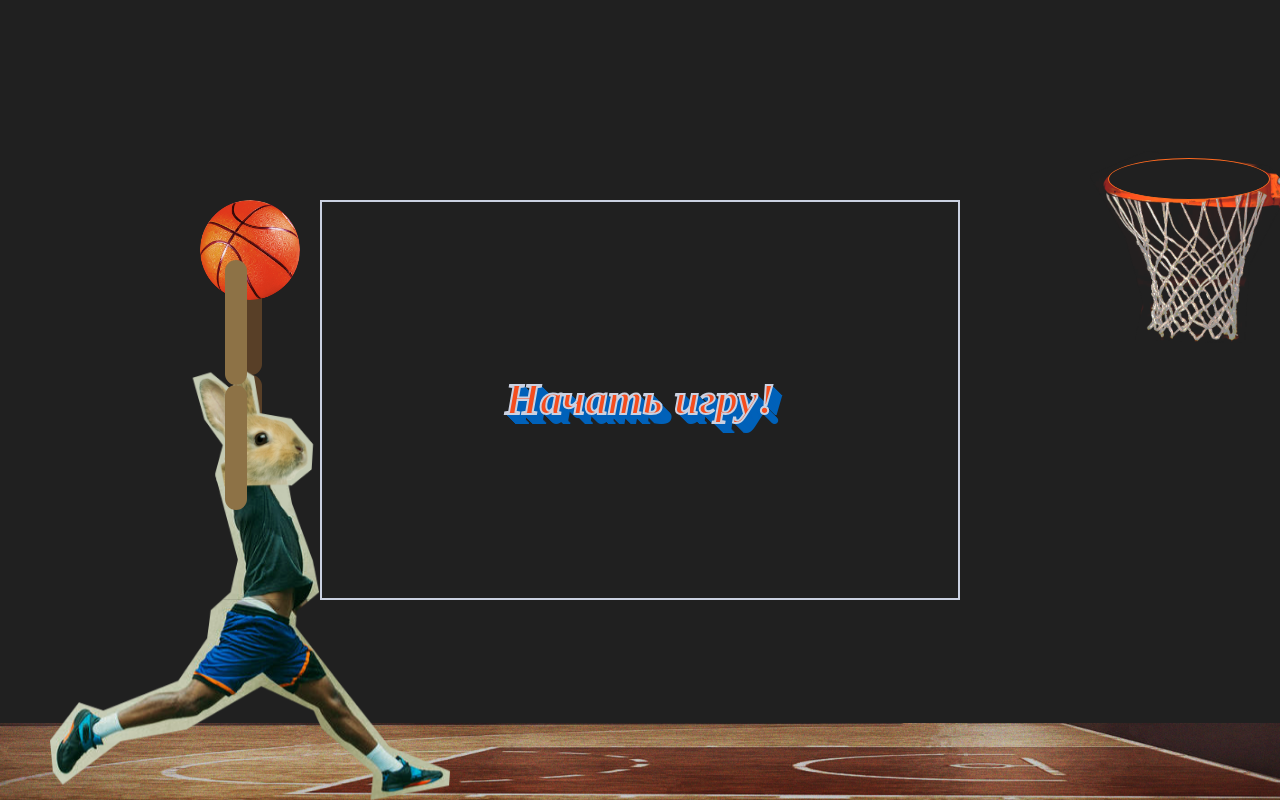
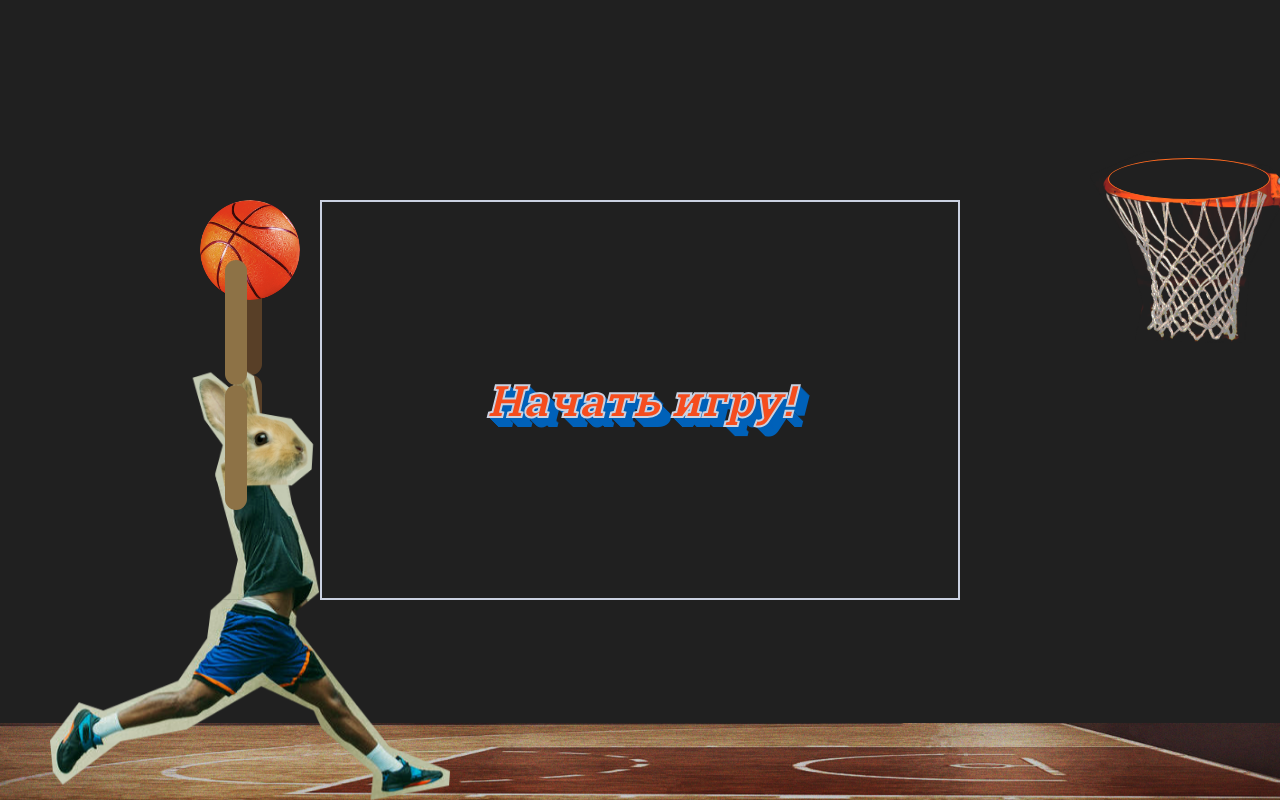
Before and after one commit to Rabbid777/basketball-game, a plain HTML site: page index.html in a window 1280 px wide. Drawn offline with Linux system fonts and the light colour scheme.

Commit message:
change font

```diff
--- a/css/main.css
+++ b/css/main.css
@@ -6,9 +6,8 @@ body {
   flex-direction: column;
   justify-content: center;
   align-items: center;
-  font-size: Times, Times New Roman, serif;
+  font-family: 'Roboto Slab', serif;
   font-weight: bold;
-  letter-spacing: -2px;
 }
 
 #room {
--- a/index.html
+++ b/index.html
@@ -3,6 +3,9 @@
   <head>
     <meta charset="utf-8" />
     <title></title>
+    <link rel="preconnect" href="https://fonts.googleapis.com">
+    <link rel="preconnect" href="https://fonts.gstatic.com" crossorigin>
+    <link href="https://fonts.googleapis.com/css2?family=Roboto+Slab:wght@900&display=swap" rel="stylesheet">
     <link rel="stylesheet" href="css/normalize.css" />
     <link rel="stylesheet" href="css/main.css" />
   </head>
```
